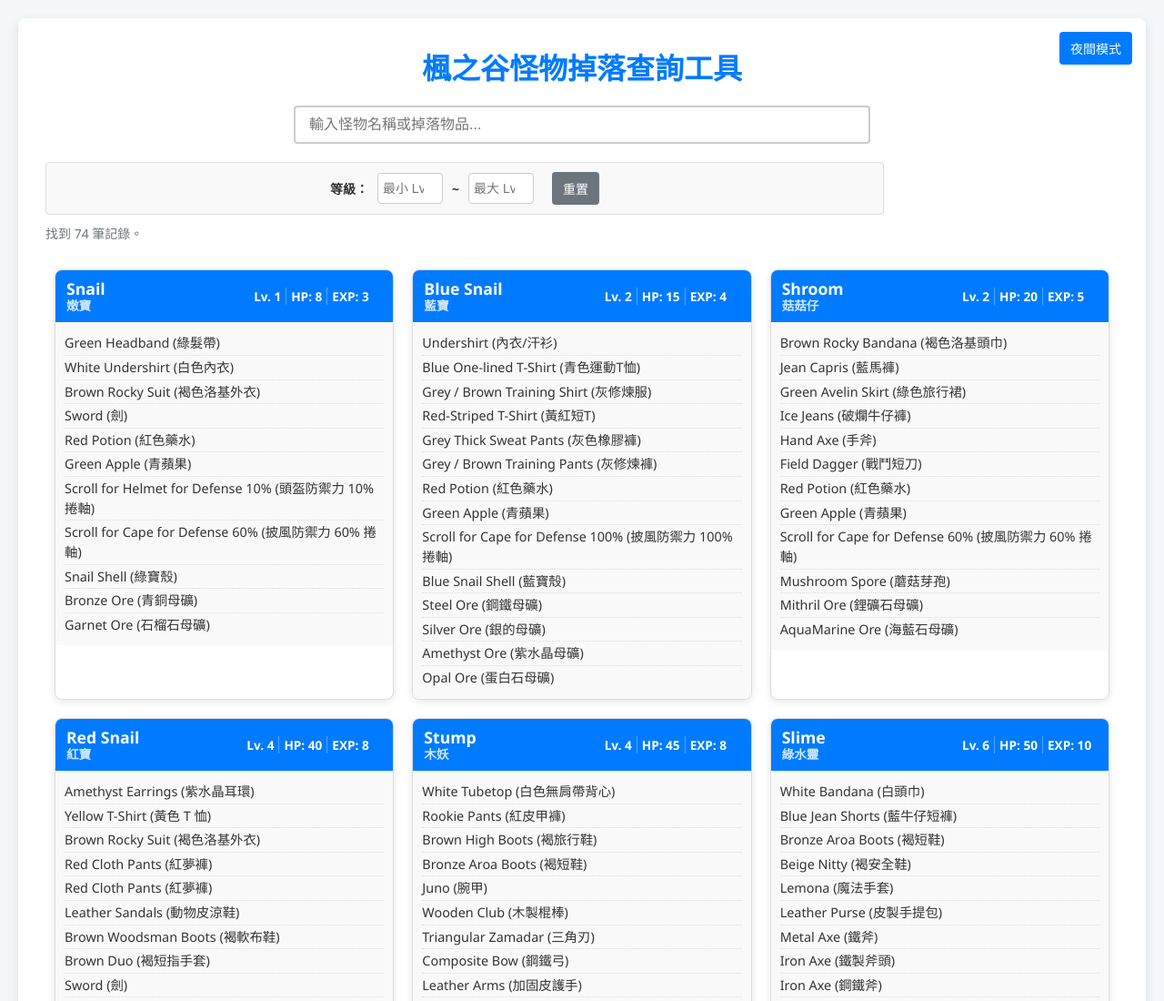
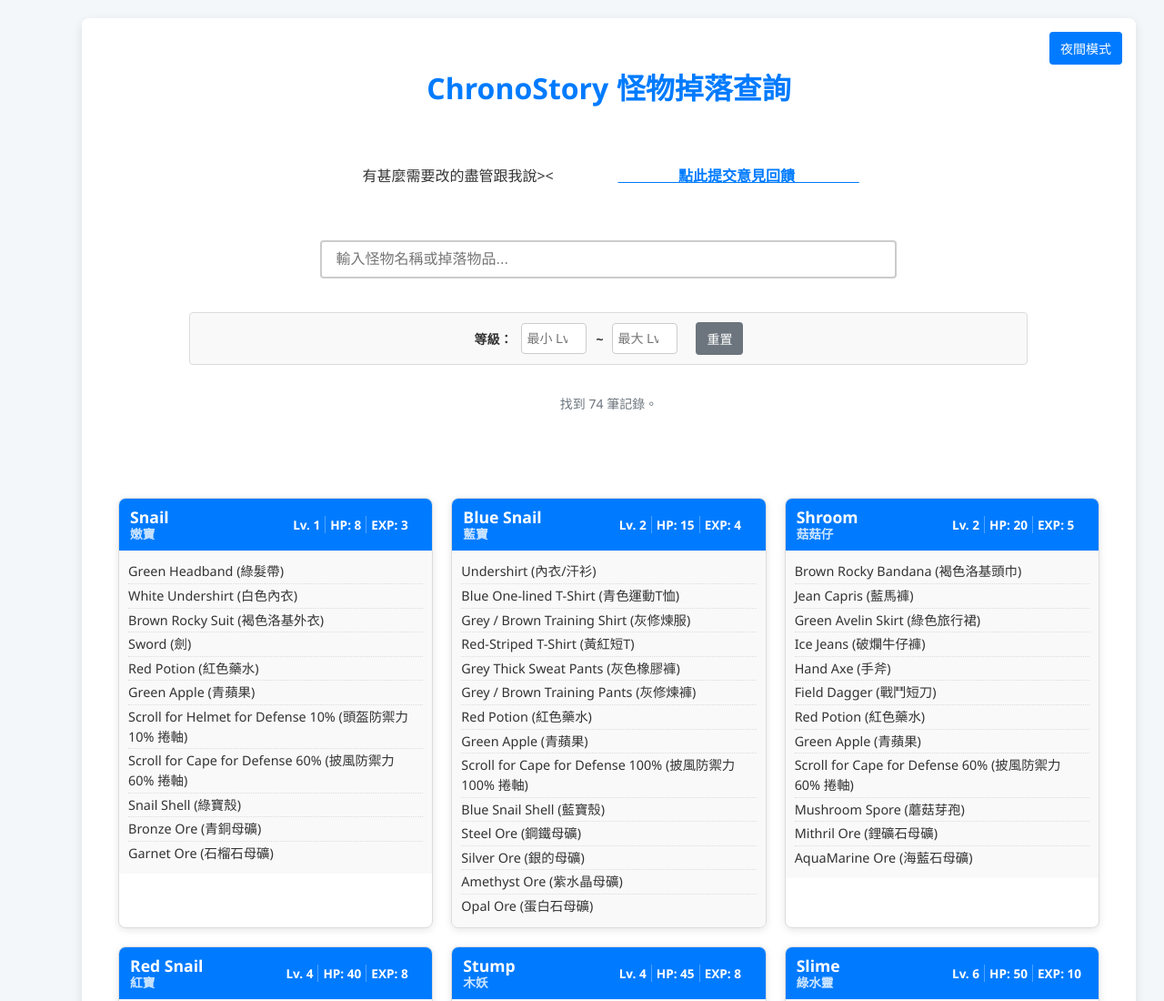
Before and after one commit to mutsuki1129/chronodrop, a website built with Parcel: page index.html in a window 1280 px wide. Shown: the top 1100 px of the page at 91% size. Built offline with nearby package versions, Linux system fonts and the light colour scheme.

Commit message:
Update index.html

```diff
--- a/index.html
+++ b/index.html
@@ -1,31 +1,37 @@
 <!DOCTYPE html>
-<html lang="zh-TW">
+<html lang="zh-Hant">
 <head>
     <meta charset="UTF-8">
     <meta name="viewport" content="width=device-width, initial-scale=1.0">
-    <title>楓之谷怪物掉落查詢工具</title>
+    <title>ChronoStory 怪物掉落查詢</title>
     <link rel="stylesheet" href="style.css">
 </head>
 <body>
     <div class="container">
         <div id="themeToggleContainer"></div>
 
-        <h1>楓之谷怪物掉落查詢工具</h1>
+        <h1>ChronoStory 怪物掉落查詢</h1>
+            <p style="text-align: center; margin-top: 20px;">
+            有甚麼需要改的盡管跟我說>&lt;
+                <a href="https://forms.gle/im4KUPqZLqGZ1fha6" target="_blank" style="color: #007bff; font-weight: bold;">
+                點此提交意見回饋
+                </a>
+            </p>
+        <div class="search-controls">
 
-        <div class="search-controls">
-            <input type="text" id="searchInput" placeholder="輸入怪物名稱或掉落物品...">
+            <input type="text" id="searchInput" placeholder="輸入怪物名稱或掉落物品..." autocomplete="off">
+
+            <div id="levelFilterControls" class="level-filter-controls">
                 </div>
 
-        <div class="level-filter-controls" id="levelFilterControls">
+            <div id="dataStatus" class="status-message">數據載入中...</div>
         </div>
-
-        <p class="status-message" id="dataStatus">數據載入中...</p>
 
         <div class="results-grid" id="resultsGrid">
             </div>
 
     </div>
-
     <script src="app.js"></script>
 </body>
+
 </html>
```
Lines whose indentation alone changed are shown as unchanged.
